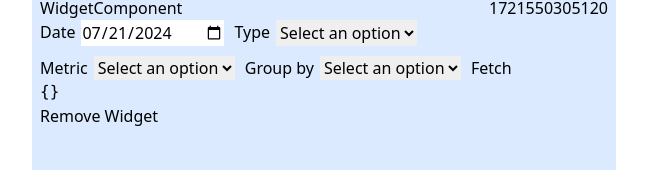
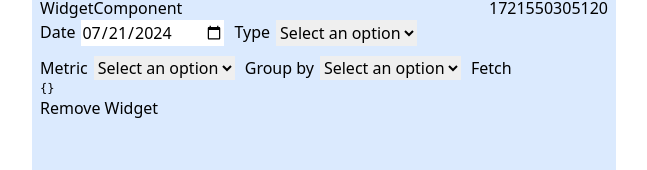
Before and after one commit to botmaster/poc-widgets, a Vue app: page / in a window 1280 px wide. Both pictures are taken after a click on the button "Add Widget". Shown: the part 232-402 px from the top of the page, without its empty margins (16-663 px from the left). Built offline with nearby package versions, Linux system fonts and the light colour scheme.

Commit message:
feat: Sort widget by creation date by default

```diff
--- a/src/components/WidgetComponent.vue
+++ b/src/components/WidgetComponent.vue
@@ -68,7 +68,7 @@ onMounted(async () => {
         <button type="submit">Fetch</button>
       </div>
     </form>
-    <pre>{{ widgetStore.stats }}</pre>
+    <pre class="max-h-32 overflow-auto text-xs">{{ widgetStore.stats }}</pre>
     <button @click="emitRemoveWidget">Remove Widget</button>
   </div>
 </template>
--- a/src/stores/widgets.js
+++ b/src/stores/widgets.js
@@ -8,10 +8,17 @@ export const useWidgetsStore = defineStore({
   state: () => ({
     widgets: []
   }),
+  getters: {
+    // Sorted by creation date descending
+    sortedWidgets() {
+      return this.widgets.sort((a, b) => b.createdAt - a.createdAt)
+    }
+  },
   actions: {
     addWidget() {
       const newWidget = {
-        id: Date.now().toString()
+        id: new Date().getTime(),
+        createdAt: new Date().getTime()
       }
       this.widgets.push(newWidget)
     },
--- a/src/views/DashboardView.vue
+++ b/src/views/DashboardView.vue
@@ -50,7 +50,7 @@ dashboardStore.fetchData()
     </div>
     <div class="grid gap-4 grid-cols-2">
       <WidgetComponent
-        v-for="widget in widgetsStore.widgets"
+        v-for="widget in widgetsStore.sortedWidgets"
         :key="widget.id"
         :widget="widget"
         @removeWidget="removeWidget(widget.id)"
```
